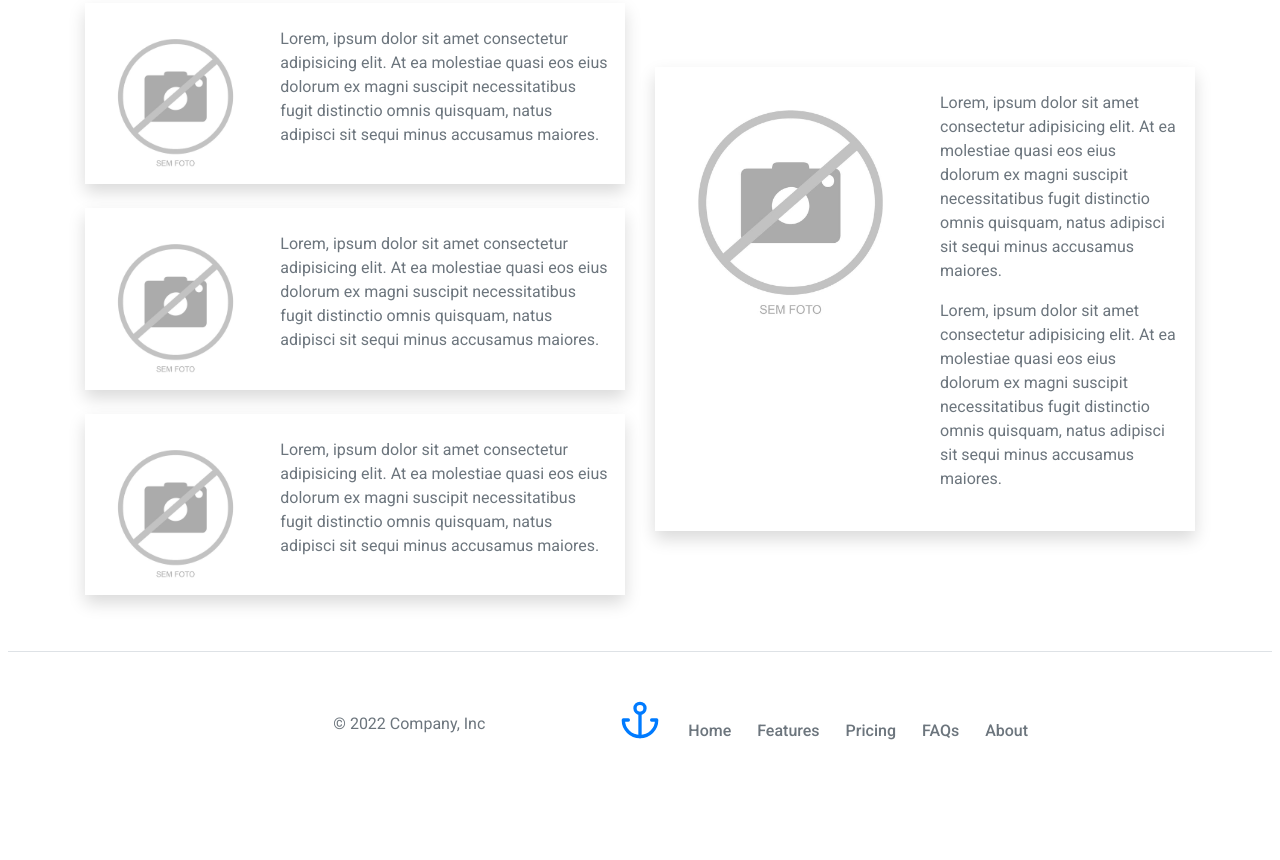
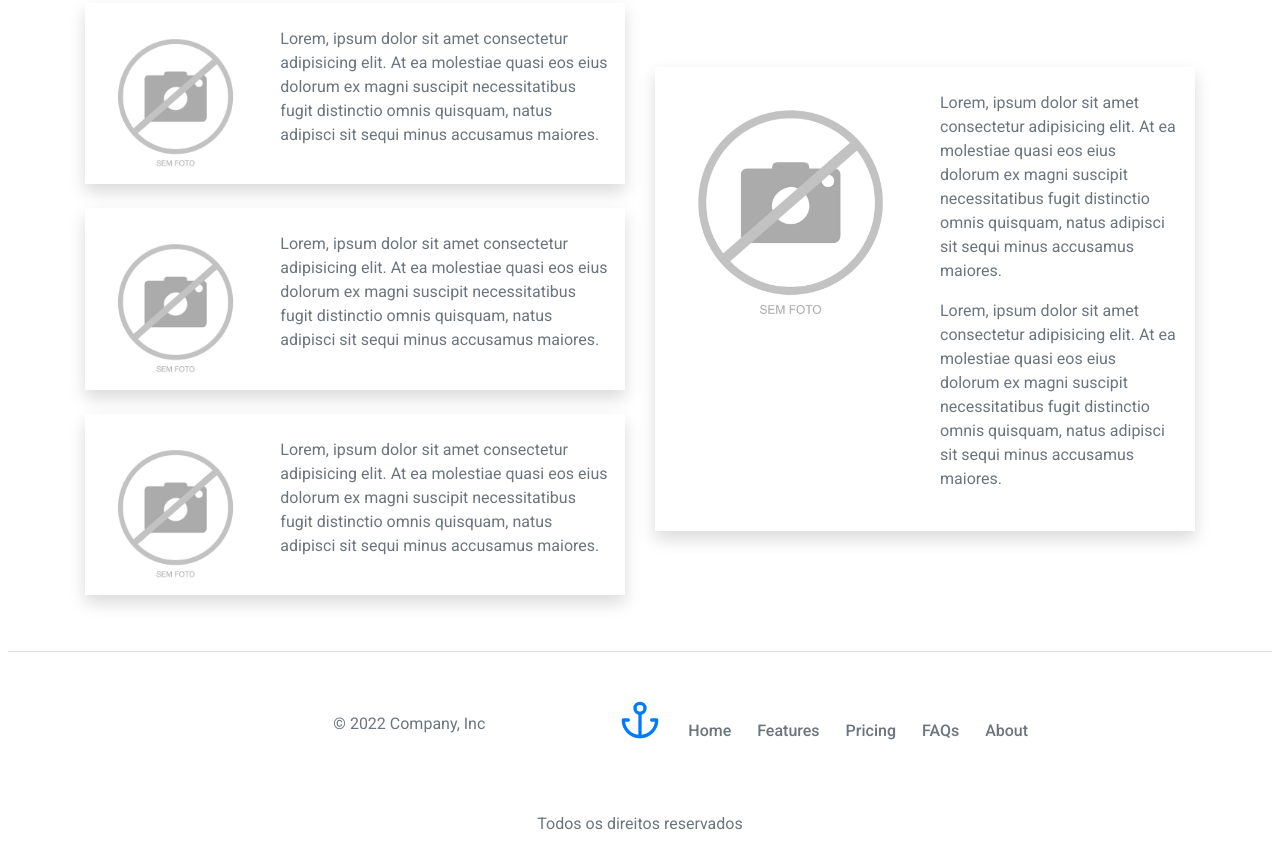
Before and after one commit to 4ngelo0/pw-23-03, a plain HTML site: page home.html in a window 1280 px wide. Shown: the part 810-1670 px from the top of the page. Before the commit the page ends 1630 px from the top, so only its background shows below. Drawn offline with nearby package versions, Linux system fonts and the light colour scheme.

Commit message:
final commit

```diff
--- a/home.html
+++ b/home.html
@@ -148,7 +148,9 @@
                 <li class="nav-item"><a href="#" class="nav-link px-2 text-muted">About</a></li>
             </ul>
         </div>
+        <p class="text-center text-secondary">Todos os direitos reservados</p>
     </div>
+
 
     <script src="https://code.jquery.com/jquery-3.3.1.slim.min.js" integrity="sha384-q8i/X+965DzO0rT7abK41JStQIAqVgRVzpbzo5smXKp4YfRvH+8abtTE1Pi6jizo" crossorigin="anonymous"></script>
     <script src="https://cdnjs.cloudflare.com/ajax/libs/popper.js/1.14.7/umd/popper.min.js" integrity="sha384-UO2eT0CpHqdSJQ6hJty5KVphtPhzWj9WO1clHTMGa3JDZwrnQq4sF86dIHNDz0W1" crossorigin="anonymous"></script>
```
